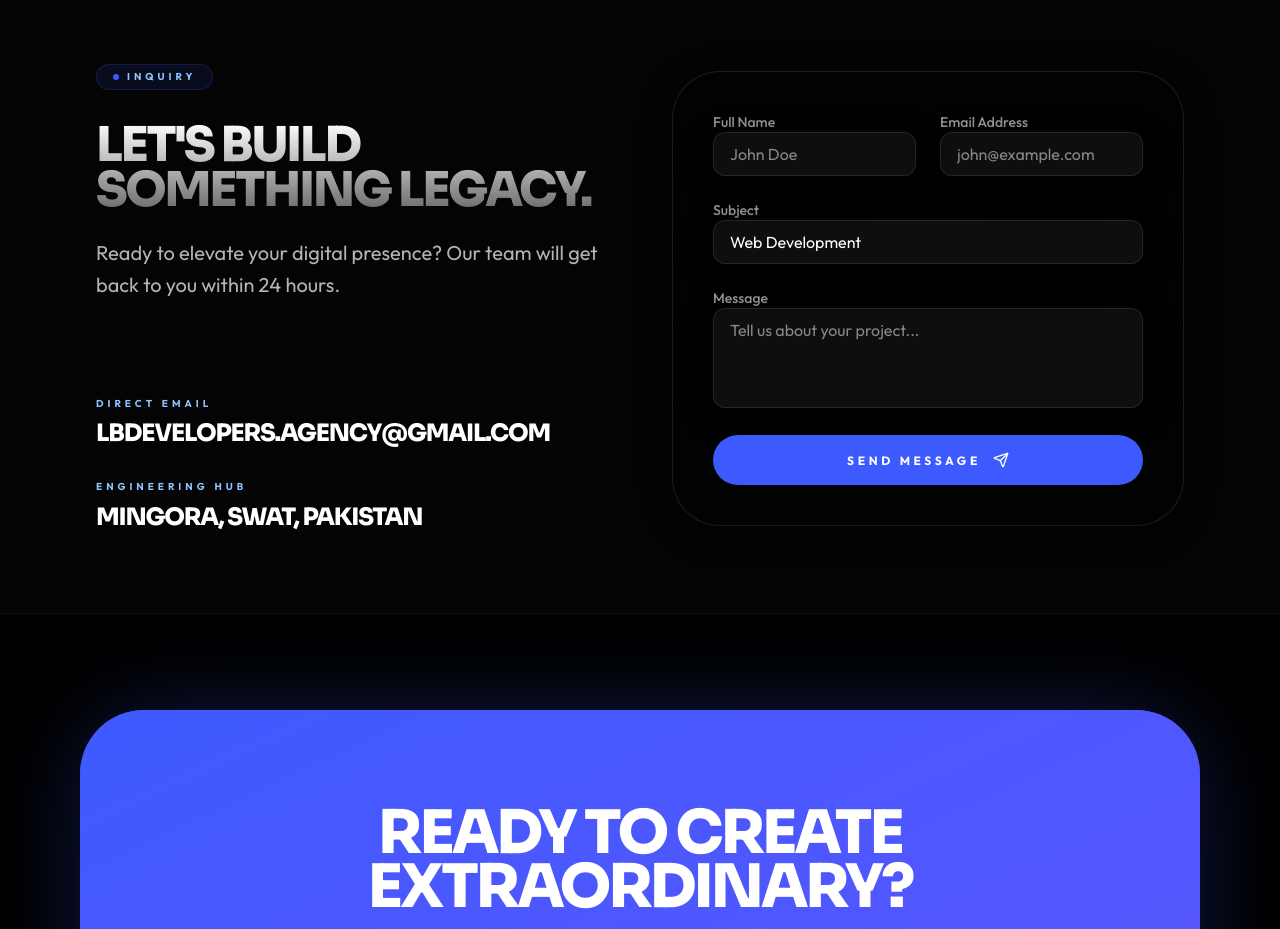
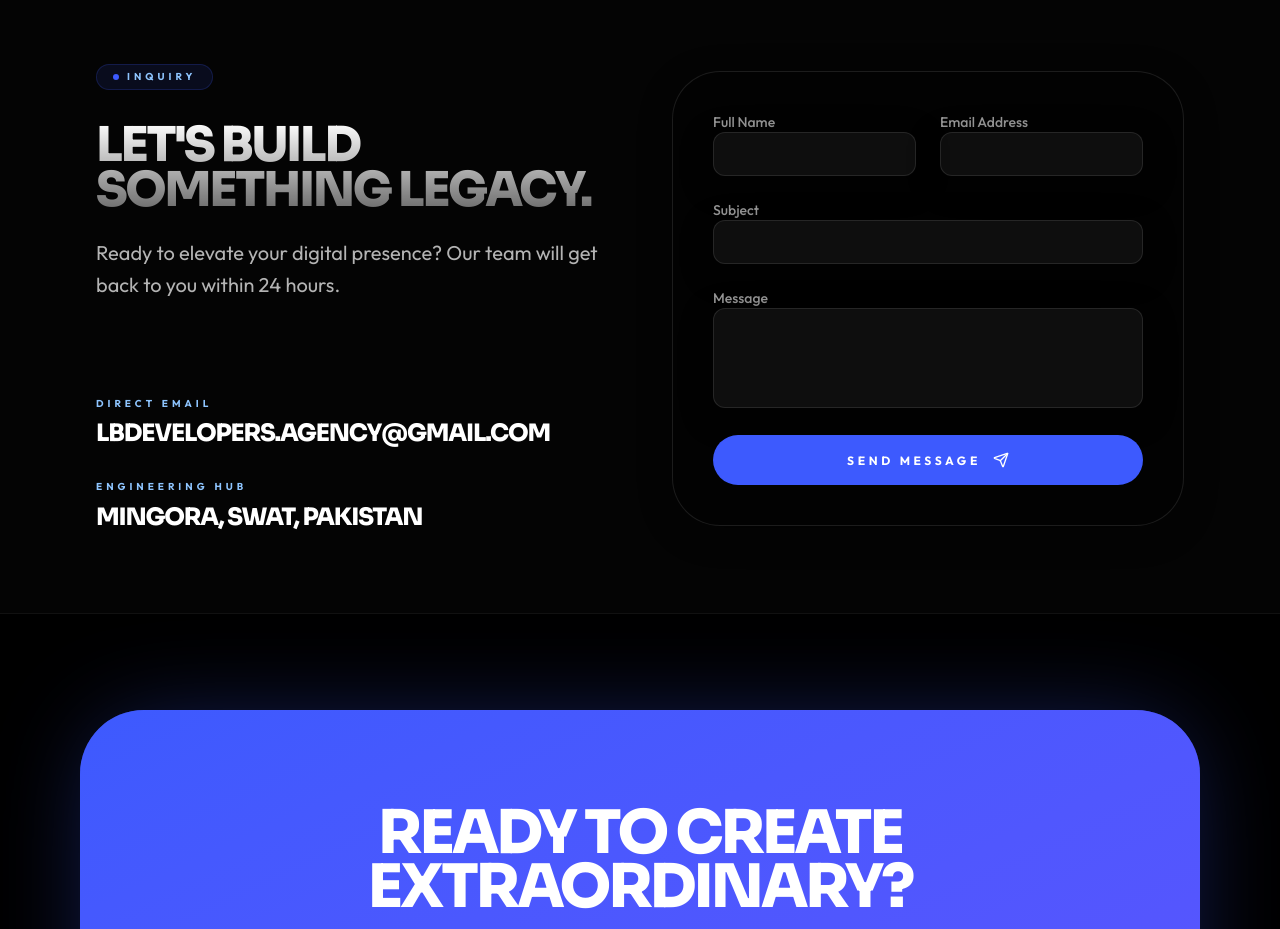
Before and after one commit to lbdevelopersTeam/LBDEVOLOPERS, a React (Vite) app: page / in a window 1280 px wide. Shown: the part 8560-9489 px from the top of the page. Built offline with nearby package versions, Linux system fonts and the light colour scheme; no server answers.

Commit message:
Keep public forms empty by default

```diff
--- a/src/components/common/ContactForm.tsx
+++ b/src/components/common/ContactForm.tsx
@@ -18,7 +18,7 @@ export default function ContactForm({ memberId, memberName, variant = 'panel' }:
   const [formData, setFormData] = useState({
     name: '',
     email: '',
-    subject: 'High-Performance Web Ecosystem',
+    subject: '',
     message: '',
     website: '',
   });
@@ -53,7 +53,7 @@ export default function ContactForm({ memberId, memberName, variant = 'panel' }:
 
       if (res.ok) {
         setStatus('success');
-        setFormData({ name: '', email: '', subject: 'High-Performance Web Ecosystem', message: '', website: '' });
+        setFormData({ name: '', email: '', subject: '', message: '', website: '' });
       } else {
         setStatus('error');
       }
@@ -95,7 +95,7 @@ export default function ContactForm({ memberId, memberName, variant = 'panel' }:
       : 'w-full bg-white/5 border border-white/10 rounded-xl px-4 py-3 text-white focus:outline-none focus:border-brand-primary transition-colors glass';
 
   return (
-    <form className="space-y-6" onSubmit={handleSubmit}>
+    <form className="space-y-6" onSubmit={handleSubmit} autoComplete="off">
       <div className="grid grid-cols-1 gap-6 md:grid-cols-2">
         <div className="space-y-2">
           <label htmlFor={`${fieldId}-name`} className={labelClass}>Full Name</label>
@@ -105,10 +105,10 @@ export default function ContactForm({ memberId, memberName, variant = 'panel' }:
             required
             minLength={2}
             maxLength={120}
+            autoComplete="off"
             value={formData.name}
             onChange={(e) => setFormData({ ...formData, name: e.target.value })}
             className={fieldClass}
-            placeholder="John Doe"
           />
         </div>
         <div className="space-y-2">
@@ -118,10 +118,10 @@ export default function ContactForm({ memberId, memberName, variant = 'panel' }:
             id={`${fieldId}-email`}
             required
             maxLength={254}
+            autoComplete="off"
             value={formData.email}
             onChange={(e) => setFormData({ ...formData, email: e.target.value })}
             className={fieldClass}
-            placeholder="john@example.com"
           />
         </div>
       </div>
@@ -130,10 +130,12 @@ export default function ContactForm({ memberId, memberName, variant = 'panel' }:
         <label htmlFor={`${fieldId}-subject`} className={labelClass}>Subject</label>
         <select
           id={`${fieldId}-subject`}
+          required
           value={formData.subject}
           onChange={(e) => setFormData({ ...formData, subject: e.target.value })}
           className={`${fieldClass} appearance-none`}
         >
+          <option className="bg-brand-dark" value="" aria-label="No service selected" />
           <option className="bg-brand-dark" value="High-Performance Web Ecosystem">Web Development</option>
           <option className="bg-brand-dark" value="Brand Authority Definition">UI/UX Design</option>
           <option className="bg-brand-dark" value="Next-Gen Mobile Architecture">Mobile App</option>
@@ -149,10 +151,10 @@ export default function ContactForm({ memberId, memberName, variant = 'panel' }:
           required
           minLength={10}
           maxLength={5000}
+          autoComplete="off"
           value={formData.message}
           onChange={(e) => setFormData({ ...formData, message: e.target.value })}
           className={`${fieldClass} resize-none`}
-          placeholder="Tell us about your project..."
         />
       </div>
 
--- a/src/pages/Booking.tsx
+++ b/src/pages/Booking.tsx
@@ -189,7 +189,7 @@ export default function Booking() {
             )}
 
             {step === 3 && (
-              <motion.form initial={{ opacity: 0, x: 20 }} animate={{ opacity: 1, x: 0 }} onSubmit={submitRequest}>
+              <motion.form initial={{ opacity: 0, x: 20 }} animate={{ opacity: 1, x: 0 }} onSubmit={submitRequest} autoComplete="off">
                 <h2 className="mb-3 flex items-center gap-3 text-base font-bold uppercase tracking-widest md:text-lg">
                   <span className="flex h-8 w-8 items-center justify-center rounded-full bg-brand-primary text-xs text-white">3</span>
                   Your details
@@ -200,15 +200,15 @@ export default function Booking() {
                 <div className="space-y-5">
                   <label className="block space-y-2">
                     <span className="text-[10px] font-black uppercase tracking-widest text-white/45">Full name</span>
-                    <input required minLength={2} maxLength={120} autoComplete="name" value={details.name} onChange={(event) => setDetails({ ...details, name: event.target.value })} className={fieldClass} />
+                    <input required minLength={2} maxLength={120} autoComplete="off" value={details.name} onChange={(event) => setDetails({ ...details, name: event.target.value })} className={fieldClass} />
                   </label>
                   <label className="block space-y-2">
                     <span className="text-[10px] font-black uppercase tracking-widest text-white/45">Email address</span>
-                    <input required type="email" maxLength={254} autoComplete="email" value={details.email} onChange={(event) => setDetails({ ...details, email: event.target.value })} className={fieldClass} />
+                    <input required type="email" maxLength={254} autoComplete="off" value={details.email} onChange={(event) => setDetails({ ...details, email: event.target.value })} className={fieldClass} />
                   </label>
                   <label className="block space-y-2">
                     <span className="text-[10px] font-black uppercase tracking-widest text-white/45">What should we prepare for?</span>
-                    <textarea required minLength={10} maxLength={3000} rows={4} value={details.notes} onChange={(event) => setDetails({ ...details, notes: event.target.value })} className={fieldClass} placeholder="Briefly describe your product, current challenge, and target outcome." />
+                    <textarea required minLength={10} maxLength={3000} rows={4} autoComplete="off" value={details.notes} onChange={(event) => setDetails({ ...details, notes: event.target.value })} className={fieldClass} />
                   </label>
                   <div className="hidden" aria-hidden="true">
                     <label>
```
